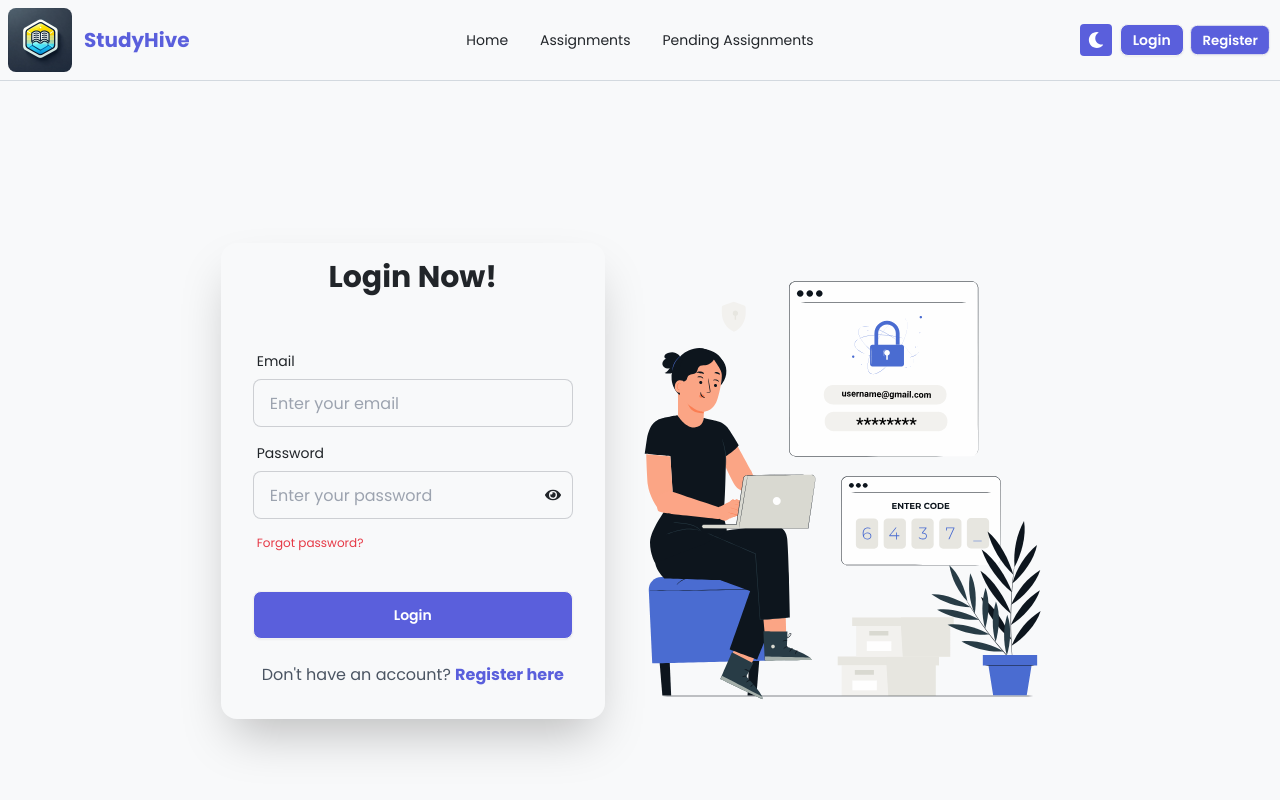
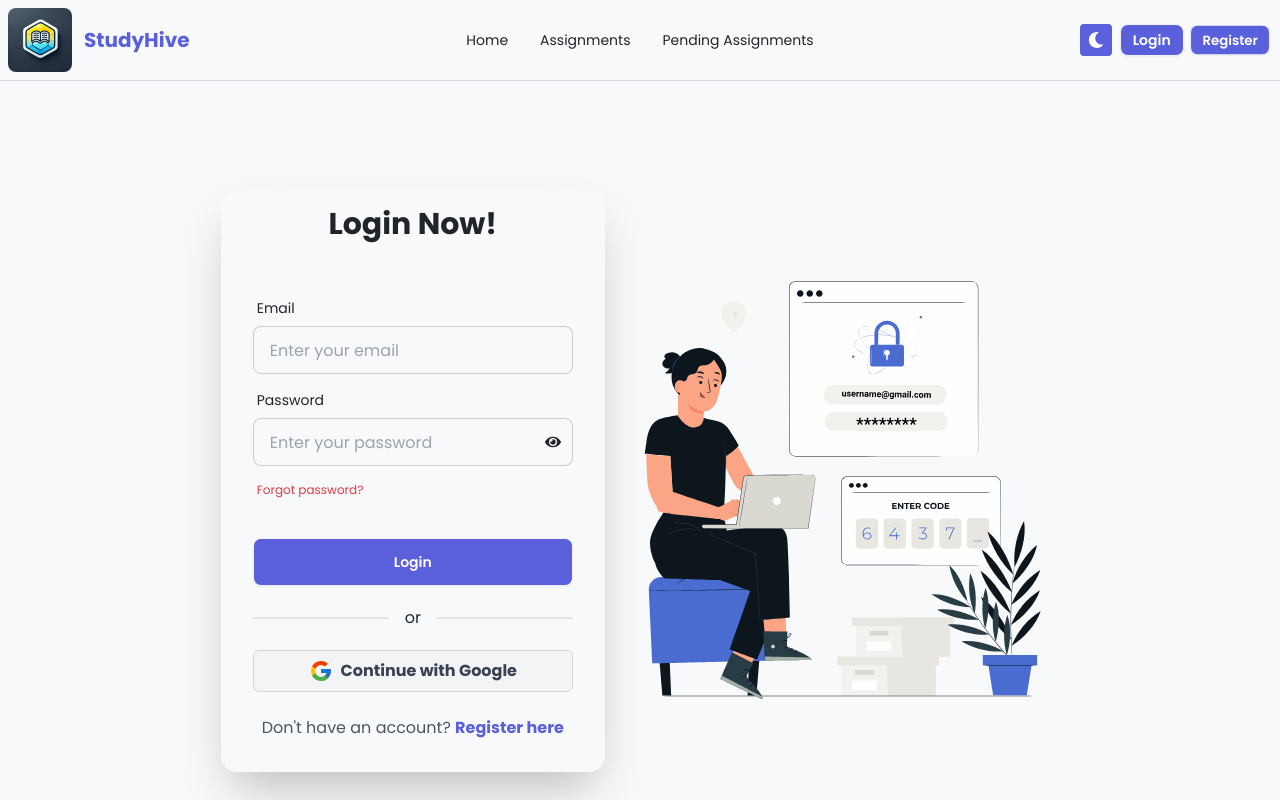
Before and after one commit to mdabdulkyum1/study-hive, a React (Vite) app: page /login in a window 1280 px wide. Shown: the top 800 px of the page. Built offline with nearby package versions, Linux system fonts and the light colour scheme; no server answers.

Commit message:
google login setup done

```diff
--- a/src/components/Navbar/Navbar.jsx
+++ b/src/components/Navbar/Navbar.jsx
@@ -132,6 +132,7 @@ const Navbar = () => {
                   <img
                     alt={user?.displayName}
                     src={user?.photoURL}
+                    referrerPolicy='no-referrer'
                     data-tooltip-id="my-tooltip"
                     data-tooltip-content={`${user?.displayName}`}
                   />
--- /dev/null
+++ b/src/components/shared/GoogleLogin/GoogleLogin.jsx
@@ -0,0 +1,35 @@
+import { useContext } from "react";
+import { AuthContext } from "../../../providers/AuthProviders";
+import { FcGoogle } from "react-icons/fc";
+import { useLocation, useNavigate } from "react-router-dom";
+
+const GoogleLogin = () => {
+    const {createUserWithGoogle} = useContext(AuthContext)
+    const navigate = useNavigate();
+    const location = useLocation();
+    const handleGoogleLogin = () => {
+        createUserWithGoogle()
+        .then((result) => {
+              if(result.user){
+                   navigate(location?.state ? location.state : "/");
+              }
+          }).catch((error) => {
+            throw(error);
+          });
+
+      };
+
+
+    return (
+        <button
+          onClick={handleGoogleLogin}
+          className="w-full flex items-center justify-center py-2 px-4 bg-gray-100 border border-gray-300 text-gray-700 font-bold rounded-md hover:bg-gray-200 transition"
+        >
+          <FcGoogle className="mr-2 text-2xl" />
+          Continue with Google
+        </button>
+
+    );
+};
+
+export default GoogleLogin;
--- a/src/pages/Login/Login.jsx
+++ b/src/pages/Login/Login.jsx
@@ -5,6 +5,7 @@ import loginAnim from '../../../public/lottie/login.json'
 import { Link, useNavigate } from "react-router-dom";
 import useAuth from "../../hooks/useAuth";
 import Swal from "sweetalert2";
+import GoogleLogin from "../../components/shared/GoogleLogin/GoogleLogin";
 
 
 
@@ -111,6 +112,8 @@ const Login = () => {
                 Login
               </button>
             </div>
+            <div className="divider">or</div>
+          <GoogleLogin></GoogleLogin>
           {/* Redirect to Register */}
         <p className="text-center mt-4 text-gray-600">
           Don{`'`}t have an account?{" "}
@@ -122,6 +125,7 @@ const Login = () => {
           </Link>
         </p>
           </form>
+
         </div>
       </div>
     </div>
--- a/src/pages/Register/Register.jsx
+++ b/src/pages/Register/Register.jsx
@@ -5,6 +5,7 @@ import registerAnim from "../../../public/lottie/register.json";
 import { Link, useNavigate } from "react-router-dom";
 import useAuth from "./../../hooks/useAuth";
 import Swal from "sweetalert2";
+import GoogleLogin from "../../components/shared/GoogleLogin/GoogleLogin";
 
 const Register = () => {
   const [showPassword, setShowPassword] = useState(false);
@@ -152,6 +153,9 @@ const Register = () => {
               <button className="btn bg-primary text-white hover:bg-light-accent dark:hover:bg-dark-accent">
                 Register
               </button>
+
+            <div className="divider">or</div>
+          <GoogleLogin></GoogleLogin>
             </div>
             {/* Redirect to Register */}
             <p className="text-center mt-4 text-gray-600">
--- a/src/providers/AuthProviders.jsx
+++ b/src/providers/AuthProviders.jsx
@@ -33,7 +33,7 @@ function AuthProviders({ children }) {
       photoURL: photo,
     });
   };
-  const handelGoogleLogin = () => {
+  const createUserWithGoogle = () => {
     setLoading(true);
     return signInWithPopup(auth, provider);
   };
@@ -60,7 +60,7 @@ function AuthProviders({ children }) {
     createUser,
     signUser,
     profileUpdate,
-    handelGoogleLogin,
+    createUserWithGoogle,
     logOut,
   };
   return (
```
